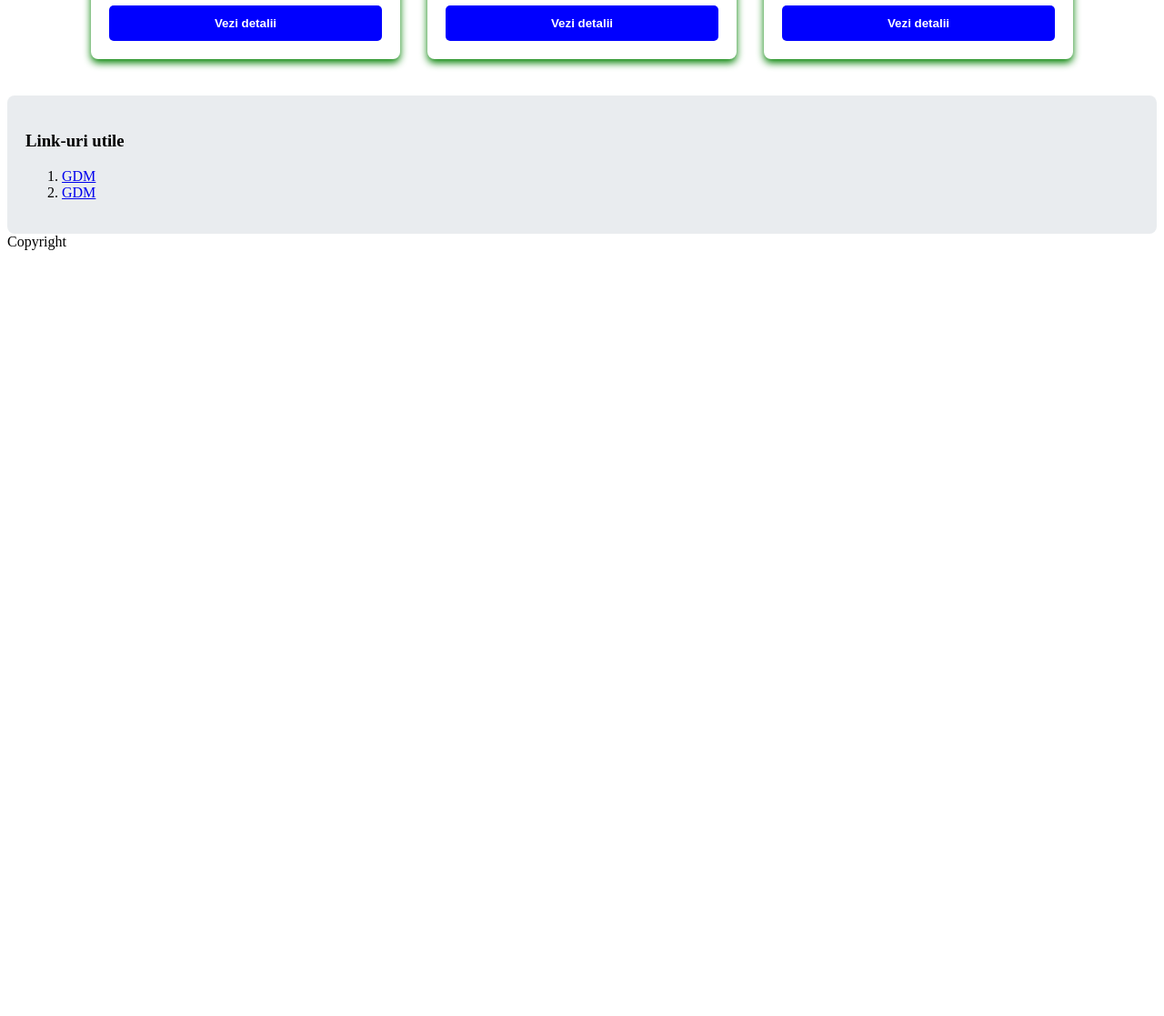
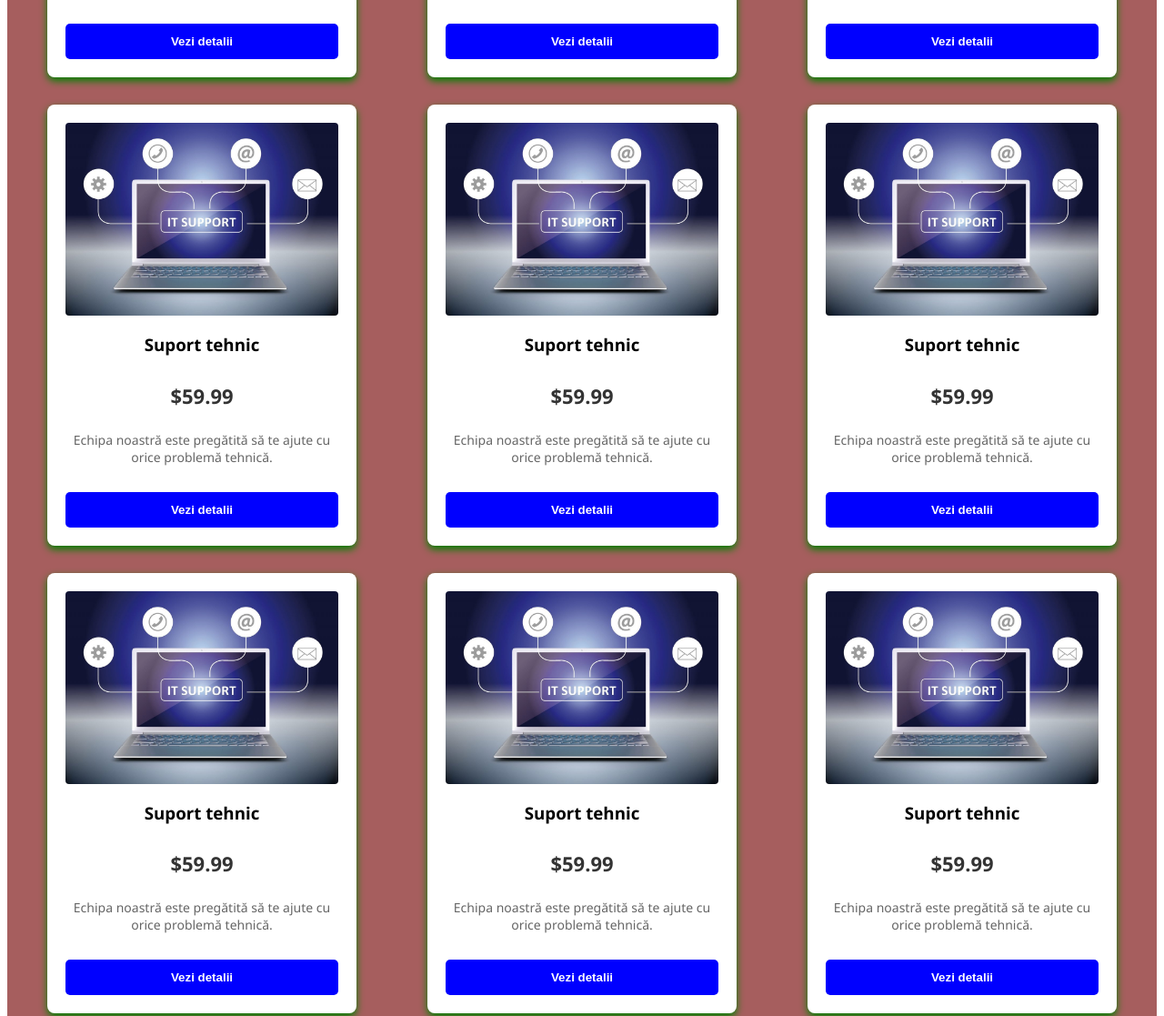
Before and after one commit to AngelescuCiprian/GDM-HTML-CSS, a plain HTML site: page index.html in a window 1280 px wide. Shown: the part 598-1715 px from the top of the page at 91% size. Before the commit the page ends 881 px from the top, so only its background shows below. Drawn offline with Linux system fonts and the light colour scheme.

Commit message:
Aliniere flex

```diff
--- a/index.html
+++ b/index.html
@@ -48,6 +48,63 @@
         <button>Vezi detalii</button>
     </article>
 
+    <article class="product-card">
+        <img src="produs3.jpg" alt="Suport tehnic">
+        <h3>Suport tehnic</h3>
+        <p class="price">$59.99</p>
+        <p class="description">Echipa noastră este pregătită să te ajute cu orice problemă tehnică.</p>
+        <button>Vezi detalii</button>
+    </article>
+
+    <article class="product-card">
+        <img src="produs3.jpg" alt="Suport tehnic">
+        <h3>Suport tehnic</h3>
+        <p class="price">$59.99</p>
+        <p class="description">Echipa noastră este pregătită să te ajute cu orice problemă tehnică.</p>
+        <button>Vezi detalii</button>
+    </article>
+
+    <article class="product-card">
+        <img src="produs3.jpg" alt="Suport tehnic">
+        <h3>Suport tehnic</h3>
+        <p class="price">$59.99</p>
+        <p class="description">Echipa noastră este pregătită să te ajute cu orice problemă tehnică.</p>
+        <button>Vezi detalii</button>
+    </article>
+
+    <article class="product-card">
+        <img src="produs3.jpg" alt="Suport tehnic">
+        <h3>Suport tehnic</h3>
+        <p class="price">$59.99</p>
+        <p class="description">Echipa noastră este pregătită să te ajute cu orice problemă tehnică.</p>
+        <button>Vezi detalii</button>
+    </article>
+
+    <article class="product-card">
+        <img src="produs3.jpg" alt="Suport tehnic">
+        <h3>Suport tehnic</h3>
+        <p class="price">$59.99</p>
+        <p class="description">Echipa noastră este pregătită să te ajute cu orice problemă tehnică.</p>
+        <button>Vezi detalii</button>
+    </article>
+
+    <article class="product-card">
+        <img src="produs3.jpg" alt="Suport tehnic">
+        <h3>Suport tehnic</h3>
+        <p class="price">$59.99</p>
+        <p class="description">Echipa noastră este pregătită să te ajute cu orice problemă tehnică.</p>
+        <button>Vezi detalii</button>
+    </article>
+
+    <article class="product-card">
+        <img src="produs3.jpg" alt="Suport tehnic">
+        <h3>Suport tehnic</h3>
+        <p class="price">$59.99</p>
+        <p class="description">Echipa noastră este pregătită să te ajute cu orice problemă tehnică.</p>
+        <button>Vezi detalii</button>
+    </article>
+
+
 </section>
     <!--Slidebar-->
     <aside class="slidebar">
--- a/style.css
+++ b/style.css
@@ -1,8 +1,15 @@
 /* Stil pentru carduri */
+header{
+    background-color: cadetblue;
+}
 .products-grid {
     display: flex; /* Le pune unul lângă altul */
+    flex-wrap: wrap; /*permite trecerea pe randul urmator*/
     gap: 30px;
     justify-content: center; /* Centrează cardurile pe pagină */
+    margin: 0 auto;
+    padding: 20px;
+    background-color: #a65e5e;
 }
 
 /* Stilul de bază, comun pentru TOATE cardurile */
@@ -13,9 +20,11 @@
     text-align: center;
     padding: 20px;
     font-family: 'Segoe UI', Tahoma, Geneva, Verdana, sans-serif;
-    width: 300px;
+    max-width: 300px;
+    width: 100%;
     display: flex;
     flex-direction: column; /* Aliniaza elementele pe verticala */
+    margin: 0 auto;
 }
 
 /* Stil pentru imaginile din carduri */
@@ -61,6 +70,10 @@
     background-color: #e9ecef;
     border-radius: 8px;
 }
+footer{
+    background-color: darkgreen;
+    font-family: Arial, Helvetica, sans-serif;
+}
 /* Responsive design pt Mobile */
 @media (max-width: 768px){
     /* vom aseza cardurile pe verticala*/
```
